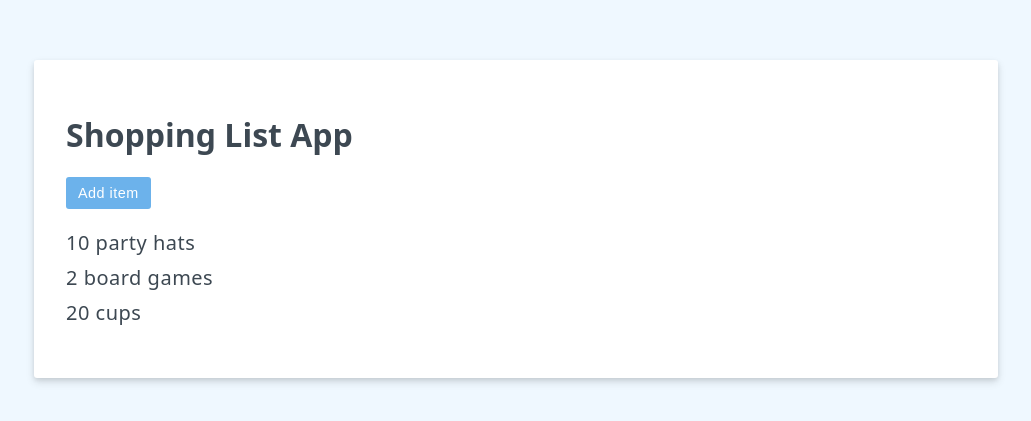
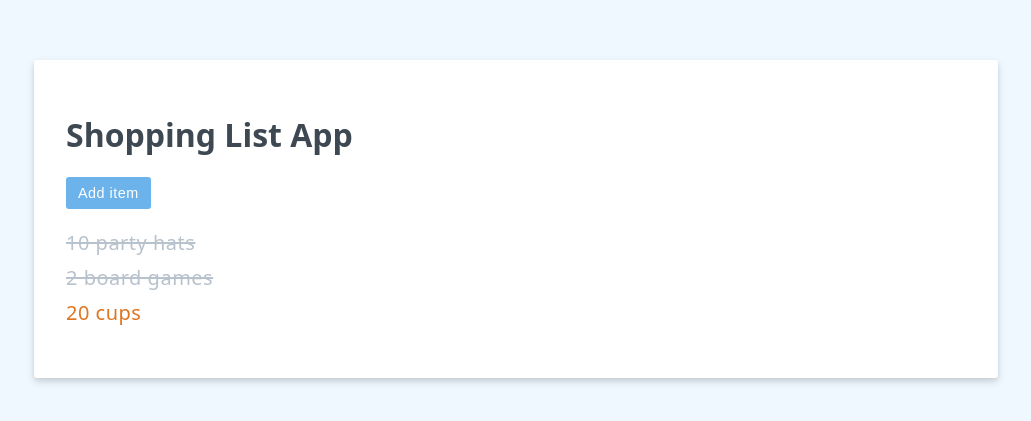
Before and after one commit to iirving/Vue3-Composition-API, a Vue app: page / in a window 1280 px wide. Shown: the part 181-602 px from the top of the page, without its empty margins (124-1155 px from the left). Built offline with nearby package versions, Linux system fonts and the light colour scheme.

Commit message:
Refactor shopping list item rendering and add toggle functionality

```diff
--- a/src/App.vue
+++ b/src/App.vue
@@ -4,19 +4,42 @@ import { ref } from 'vue'
 const header = ref('Shopping List App');
 const editing = ref(false);
 const items = ref([
-  { id: 5, label: "10 party hats" },
-  { id: 2, label: "2 board games" },
-  { id: 3, label: "20 cups" }
+  {
+    id: 5,
+    label: "10 party hats",
+    highPriority: false,
+    purchased: true
+  },
+  {
+    id: 2,
+    label: "2 board games",
+    highPriority: false,
+    purchased: true
+  },
+  {
+    id: 3,
+    label: "20 cups",
+    highPriority: true,
+    purchased: false
+  }
 ]);
 let newItem = ref("");
 const newItemHighPriority = ref(false);
 const saveItem = () => {
-  items.value.push({ id: items.value.length + 1, label: newItem.value });
+  items.value.push({
+    id: items.value.length + 1,
+    label: newItem.value,
+    highPriority: newItemHighPriority.value,
+    purchased: false
+  });
   newItem.value = "";
 }
 const doEdit = () => {
   editing.value = !editing.value;
   newItem.value = "";
+}
+const togglePurchased = (item) => {
+  item.purchased = !item.purchased;
 }
 </script>
 
@@ -42,7 +65,14 @@ const doEdit = () => {
     {{ newItemHighPriority }}
   </form>
   <ul>
-    <li v-for="item in items" :key="item.id"> {{ item.label }}</li>
+    <li v-for="({ id, label, purchased, highPriority }, index) in items" :key="id" @click="togglePurchased(index[id])"
+      :class="{
+        strikeout: purchased,
+        'static-class': true,
+        priority: highPriority
+      }">
+      {{ label }}
+    </li>
   </ul>
   <p v-if="items.length === 0">No items yet.</p>
 </template>
```
